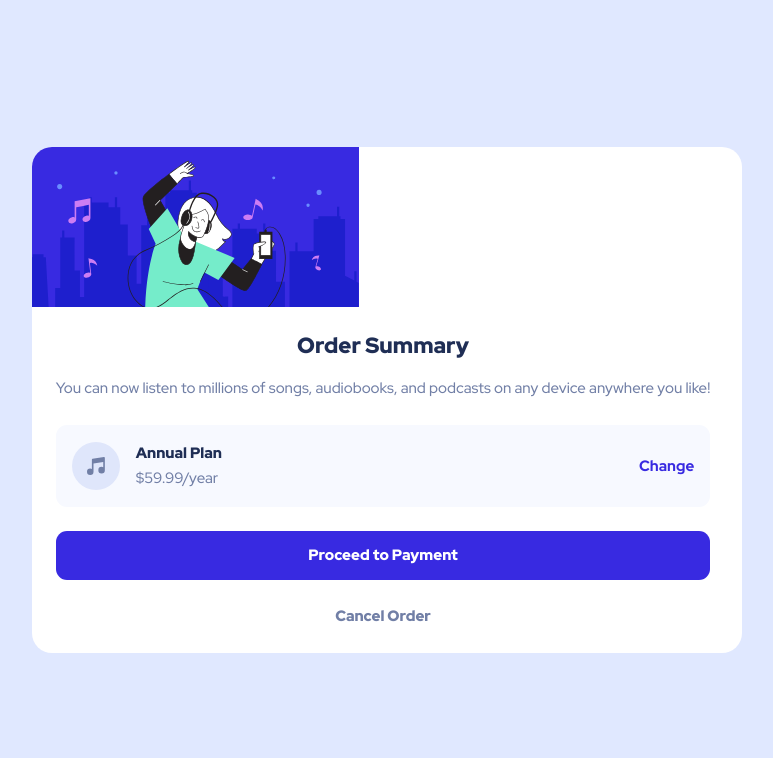
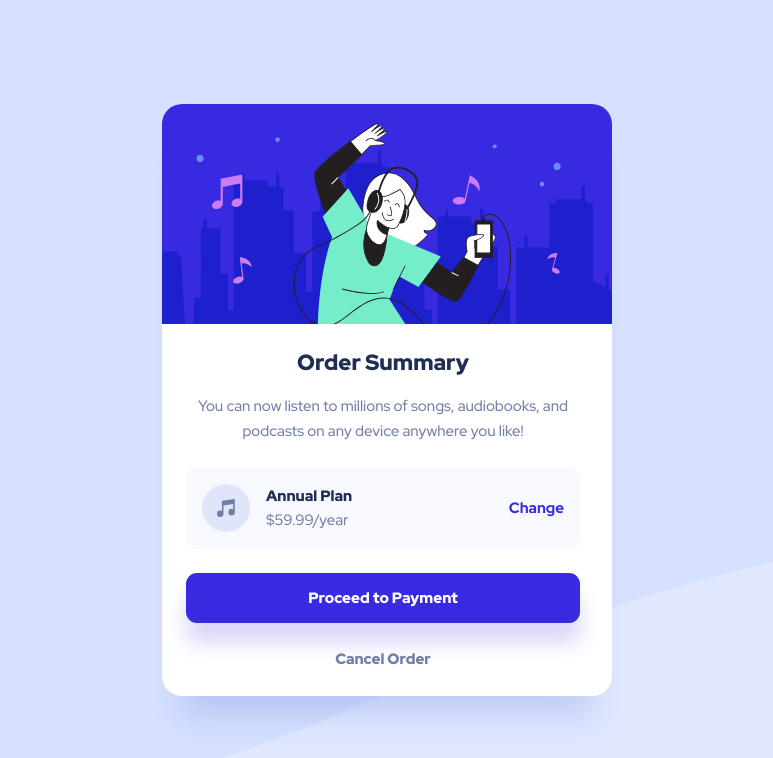
Before and after one commit to KonradJam/order-summary-component, a website: page index.html in a window 1280 px wide. Shown: the whole page, without its empty margins (253-1026 px from the left). Drawn offline with Linux system fonts and the light colour scheme.

Commit message:
Add styling

```diff
--- a/assets/scss/styles.scss
+++ b/assets/scss/styles.scss
@@ -8,15 +8,27 @@ body {
     justify-content: center;
     inline-size: 100vw;
     block-size: 100vh;
-    background-color: $color-blue-100;
     padding: $spacing-300;
     font-family: "Red Hat Display", sans-serif;
+
+    background: $color-blue-100 url("../images/pattern-background-mobile.svg") top center/130% no-repeat;
+    @media (min-width: 90rem) {
+        background:  $color-blue-100  url("../images/pattern-background-desktop.svg") top center/100% no-repeat;
+    }
 }
 
 .card {
+    max-inline-size: 28.125rem;
+    max-block-size: 43.5625rem;
     background-color: $color-white;
     border-radius: 1.25rem;
     overflow: hidden;
+    box-shadow: 0px 40px 30px -20px rgba(13, 48 ,189 , .15);
+
+    &__hero {
+        inline-size: 100%;
+        block-size: auto;
+    }
 
     &__content {
         display: flex;
@@ -72,6 +84,13 @@ body {
         background-color: transparent;
         @include text-preset(4, 800);
         color: $color-blue-700;
+        cursor: pointer;
+        transition: .3s;
+    }
+
+    &__change:hover, &__change:focus {
+        color: $color-purple-500;
+        outline: none;
     }
 
     &__order {
@@ -85,6 +104,14 @@ body {
         border: none;
         border-radius: .6875rem;
         padding: .7813rem;
+        box-shadow: 0px 20px 20px 0px rgba(56, 42, 225, .19);
+        cursor: pointer;
+        transition: .3s;
+    }
+
+    &__proceed:hover, &__pro    ceed:focus {
+        background-color: $color-purple-500;
+        outline: none;
     }
 
     &__cancel {
@@ -92,5 +119,12 @@ body {
         color: $color-gray-600;
         border: none;
         background-color: transparent;
+        cursor: pointer;
+        transition: .3s;
+    }
+
+    &__cancel:hover, &__cancel:focus {
+        color: $color-blue-950;
+        outline: none;
     }
 }
--- a/index.html
+++ b/index.html
@@ -5,17 +5,17 @@
   <meta name="viewport" content="width=device-width, initial-scale=1.0">
 
   <link rel="icon" type="image/png" sizes="32x32" href="./images/favicon-32x32.png">
-
   <title>Frontend Mentor | Order summary card</title>
 
   <link rel="preconnect" href="https://fonts.googleapis.com">
   <link rel="preconnect" href="https://fonts.gstatic.com" crossorigin>
   <link href="https://fonts.googleapis.com/css2?family=Red+Hat+Display:ital,wght@0,300..900;1,300..900&display=swap" rel="stylesheet">
+
   <link rel="stylesheet" href="assets/css/styles.css">
 </head>
 <body>
   <main class="card">
-    <img src="assets/images/illustration-hero.svg" alt="" class="card__hero" width="327" height="160">
+    <img src="assets/images/illustration-hero.svg" alt="" class="card__hero" width="450" height="220">
     <div class="card__content">
       <section class="card__text">
         <h1 class="card__title">Order Summary</h1>
@@ -30,7 +30,7 @@
           <h2 class="card__name">Annual Plan</h2>
           <p class="card__price">$59.99/year</p>
         </div>
-        <button class="card__change">Change</button>
+        <button class="card__change" aria-label="Change plan">Change</button>
       </section>
       <section class="card__order">
         <button class="card__proceed">Proceed to Payment</button>
```
Also changed, not shown: README.md, assets/css/styles.css, screenshot.png (added).
